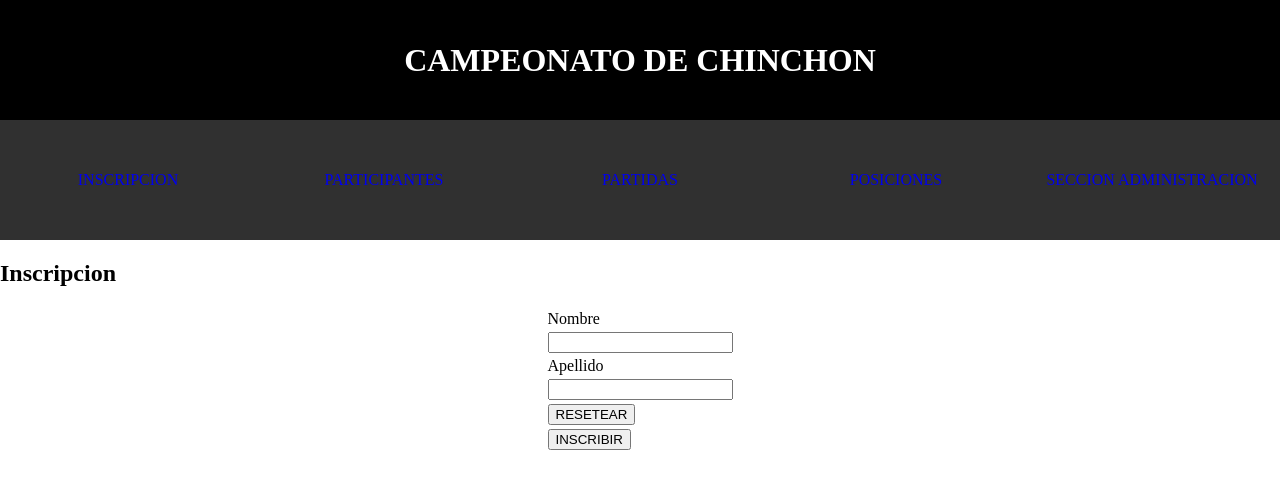
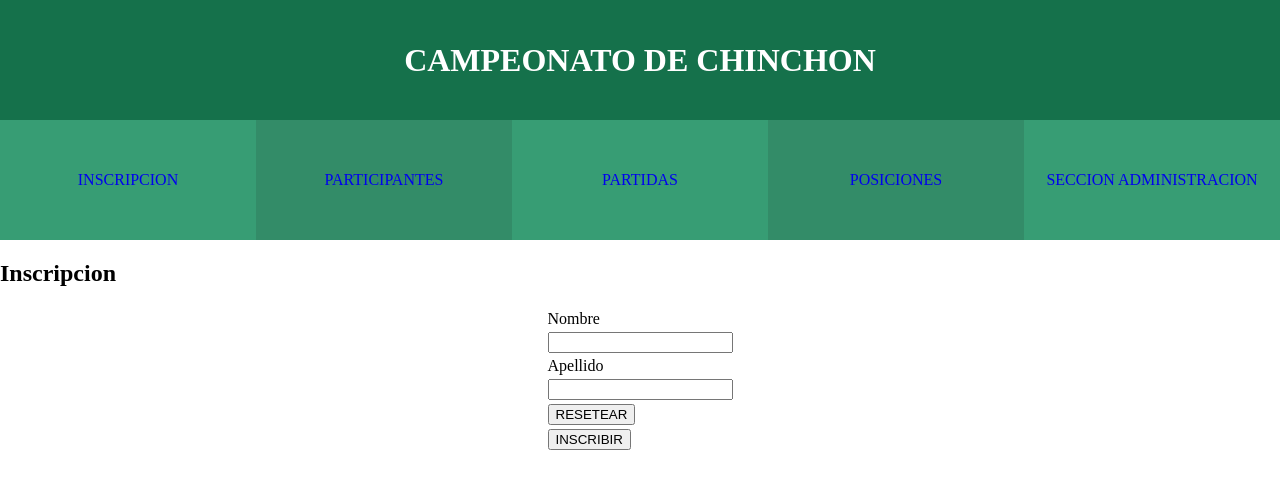
Before and after one commit to ezvel/CiHeich, a PHP site: page /inscripcion.php in a window 1280 px wide. Shown: the top 480 px of the page. Run offline with PHP 8.4, Linux system fonts and the light colour scheme.

Commit message:
Agregar colores de fondo a los links del header
Para aplicar el estilo de cuadrícula

```diff
--- a/estilos.css
+++ b/estilos.css
@@ -18,14 +18,13 @@ h1 {
 	justify-content: center; /*Al tener el header__titular me permite centrar su contenido, el h1*/
 	width: 100%;
 	height: 15vh;
-	background-color: black;
+	background-color: #15714B;
 	color: white;
 }
 
 .header__nav {
 	width: 100%;
 	height: 15vh;
-	background-color: #303030;
 	color: white;
 }
 
@@ -45,8 +44,17 @@ h1 {
 	align-items: center;
 	text-decoration: none;
 	width: 20%;
+	background-color: #379D74;
 }
 
 .nav__item a {
 	text-decoration: none;
 }
+
+.nav__item-par--bg-darkest {
+	background-color: #379D74;
+}
+
+.nav__item-impar--bg-lightness {
+	background-color: #338C68;
+}
--- a/inscripcion.php
+++ b/inscripcion.php
@@ -11,11 +11,11 @@
 		</div>
 		<nav class="header__nav">
 			<ul>
-				<li class="nav__item"><a href="./inscripcion.php">INSCRIPCION</a></li>
-				<li class="nav__item"><a href="./participantes.php">PARTICIPANTES</a></li>
-				<li class="nav__item"><a href="./partidas.php">PARTIDAS</a></li>
-				<li class="nav__item"><a href="./posiciones.php">POSICIONES</a></li>
-				<li class="nav__item"><a href="./seccion_administradores.php">SECCION ADMINISTRACION</a></li>
+				<li class="nav__item nav__item-par--bg-darkest"><a href="./inscripcion.php">INSCRIPCION</a></li>
+				<li class="nav__item nav__item-impar--bg-lightness"><a href="./participantes.php">PARTICIPANTES</a></li>
+				<li class="nav__item nav__item-par--bg-darkest"><a href="./partidas.php">PARTIDAS</a></li>
+				<li class="nav__item nav__item-impar--bg-lightness"><a href="./posiciones.php">POSICIONES</a></li>
+				<li class="nav__item nav__item-par--bg-darkest"><a href="./seccion_administradores.php">SECCION ADMINISTRACION</a></li>
 			</ul>
 		</nav>
 	</header>
--- a/posiciones.php
+++ b/posiciones.php
@@ -9,7 +9,7 @@
 		<div class="header__titular">
 			<h1>CAMPEONATO DE CHINCHON</h1>
 		</div>
-		<nav class=header__nav>
+		<nav class="header__nav">
 			<ul>
 				<li class="nav__item"><a href="./inscripcion.php">INSCRIPCION</a></li>
 				<li class="nav__item"><a href="./participantes.php">PARTICIPANTES</a></li>
```
